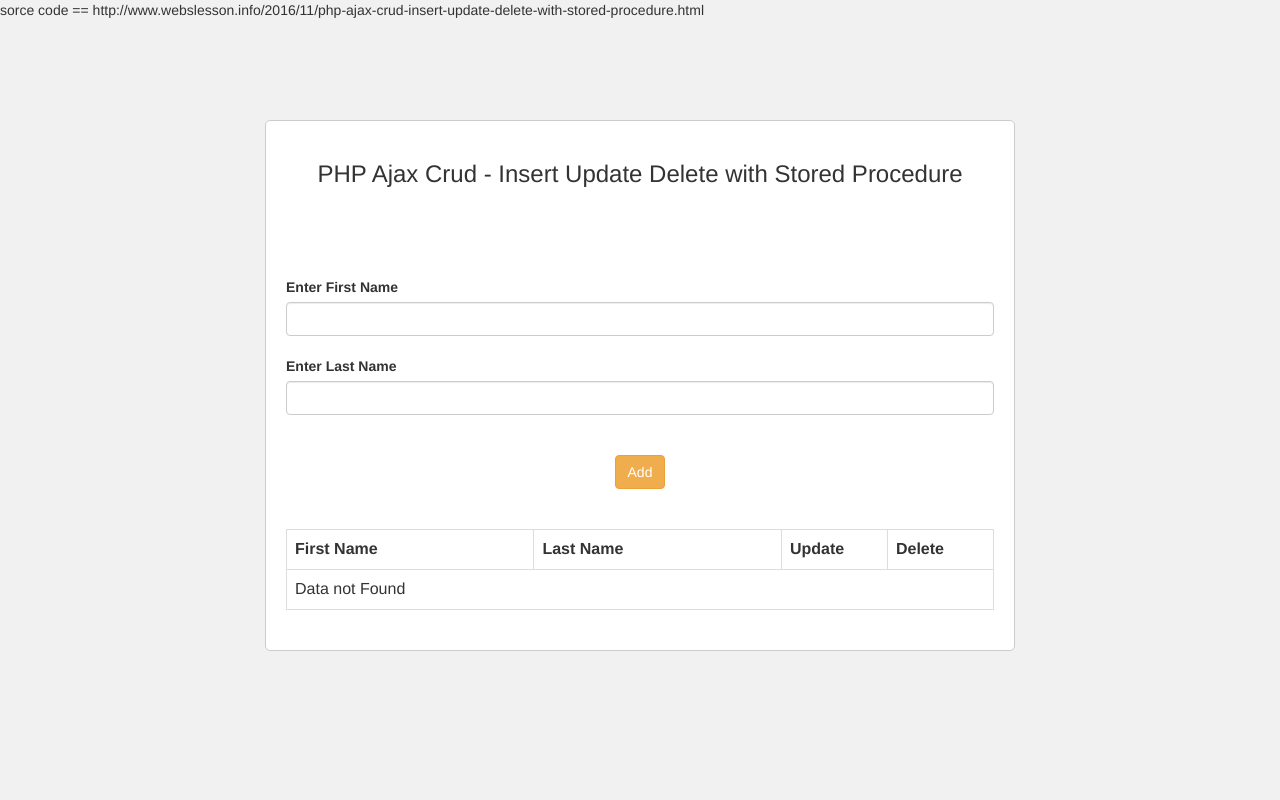
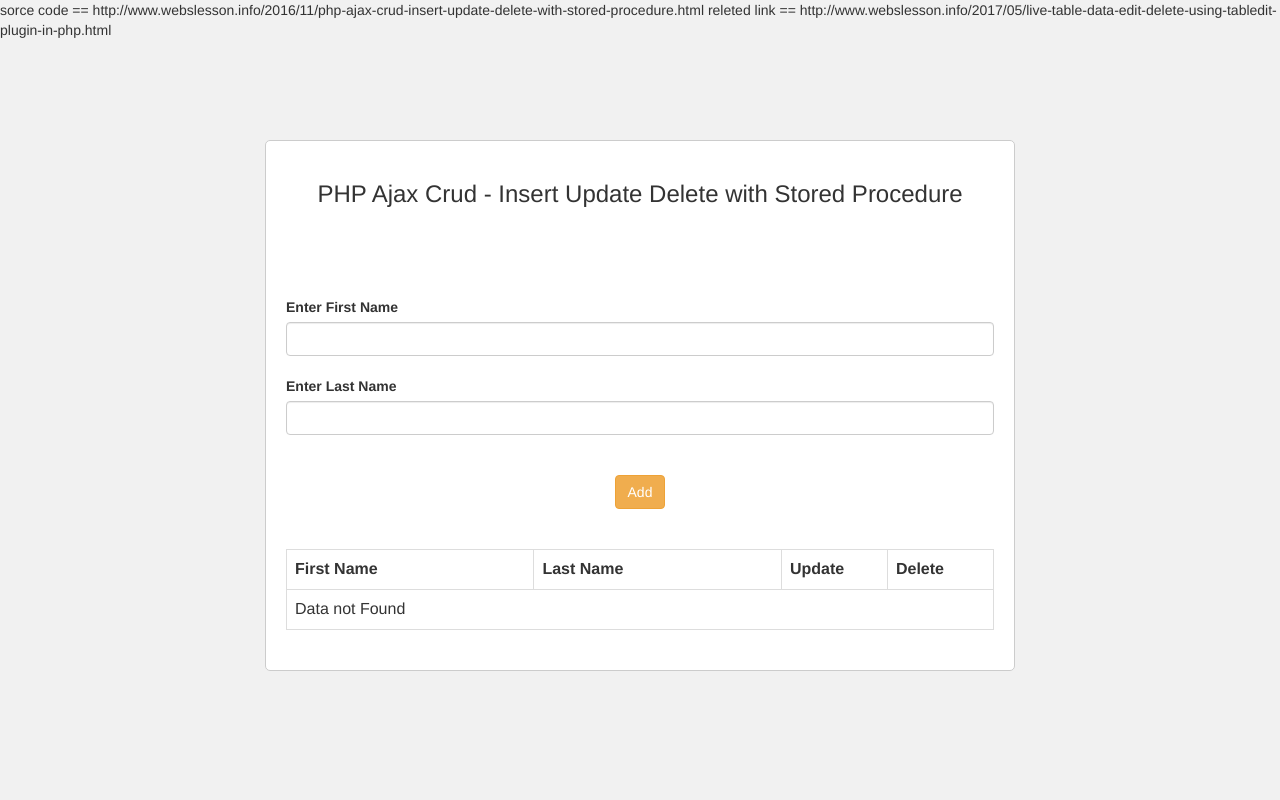
Before and after one commit to kajalvekariya24/ajex_wp_insert, a PHP site: page / in a window 1280 px wide. Run offline with PHP 8.4, Linux system fonts and the light colour scheme.

Commit message:
Update index.php

```diff
--- a/emp/index.php
+++ b/emp/index.php
@@ -1,5 +1,6 @@
 
 sorce code == http://www.webslesson.info/2016/11/php-ajax-crud-insert-update-delete-with-stored-procedure.html
+releted link == http://www.webslesson.info/2017/05/live-table-data-edit-delete-using-tabledit-plugin-in-php.html
 
 <html>
       <head>
```
